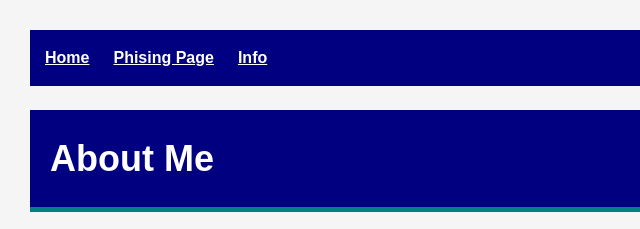
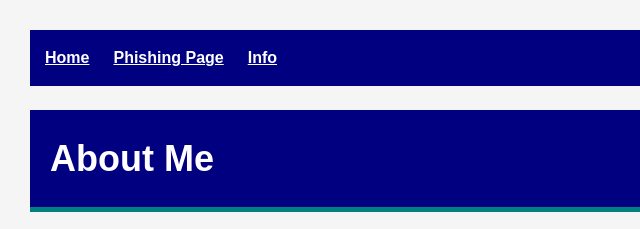
Before and after one commit to JonathanrHopkins/mis310-project, a plain HTML site: page info.html in a window 1280 px wide. Shown: the top 229 px of the page, 0-640 px from the left. Drawn offline with Linux system fonts and the light colour scheme.

Commit message:
Corrected spelling issue

```diff
--- a/info.html
+++ b/info.html
@@ -9,7 +9,7 @@
 <body>
     <nav class="navigation">
         <a href="index.html">Home</a>
-        <a href="about.html">Phising Page</a>
+        <a href="about.html">Phishing Page</a>
         <a href="info.html">Info</a>
     </nav>
     <h1>About Me</h1>
```
